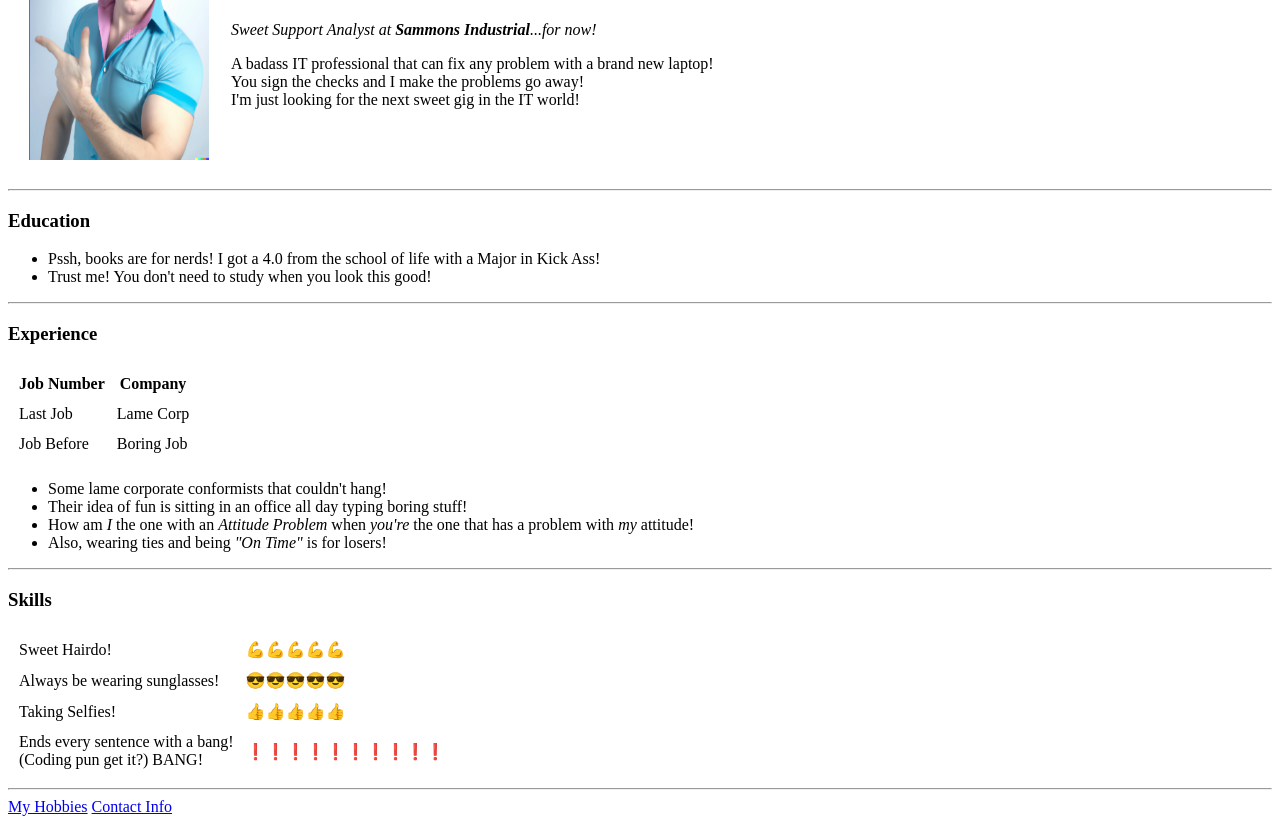
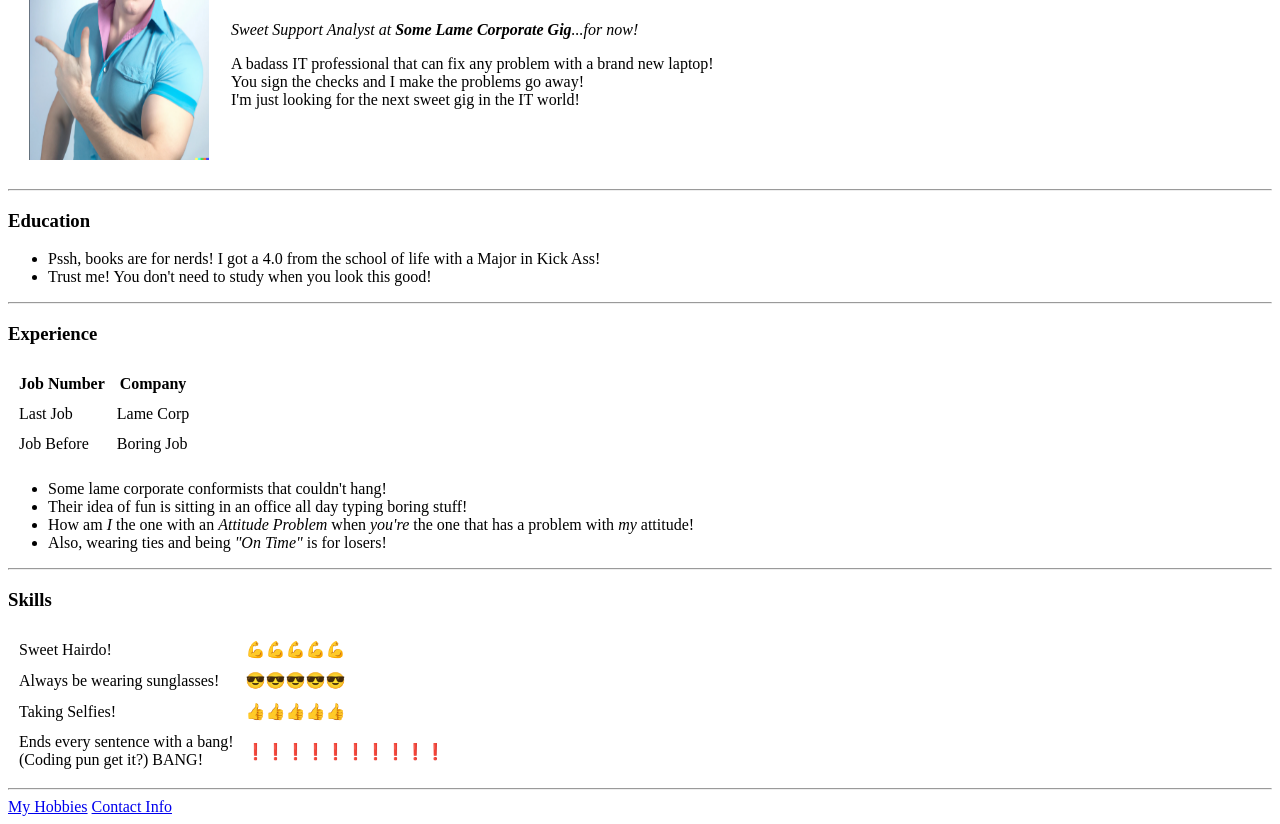
Before and after one commit to matt-python/cv, a plain HTML site: page index.html in a window 1280 px wide. Shown: the part 119-943 px from the top of the page. Drawn offline with Linux system fonts and the light colour scheme.

Commit message:
Update index.html

```diff
--- a/index.html
+++ b/index.html
@@ -15,7 +15,7 @@
             </td>
             <td>
                 <h1>Magic Matt😎</h1>
-                    <p><em>Sweet Support Analyst at <strong>Sammons Industrial</strong>...for now!</em></p>
+                    <p><em>Sweet Support Analyst at <strong>Some Lame Corporate Gig</strong>...for now!</em></p>
                     <p>A badass IT professional that can fix any problem with a brand new laptop!<br>
                         You sign the checks and I make the problems go away!<br>
                         I'm just looking for the next sweet gig in the IT world!</p>
```
